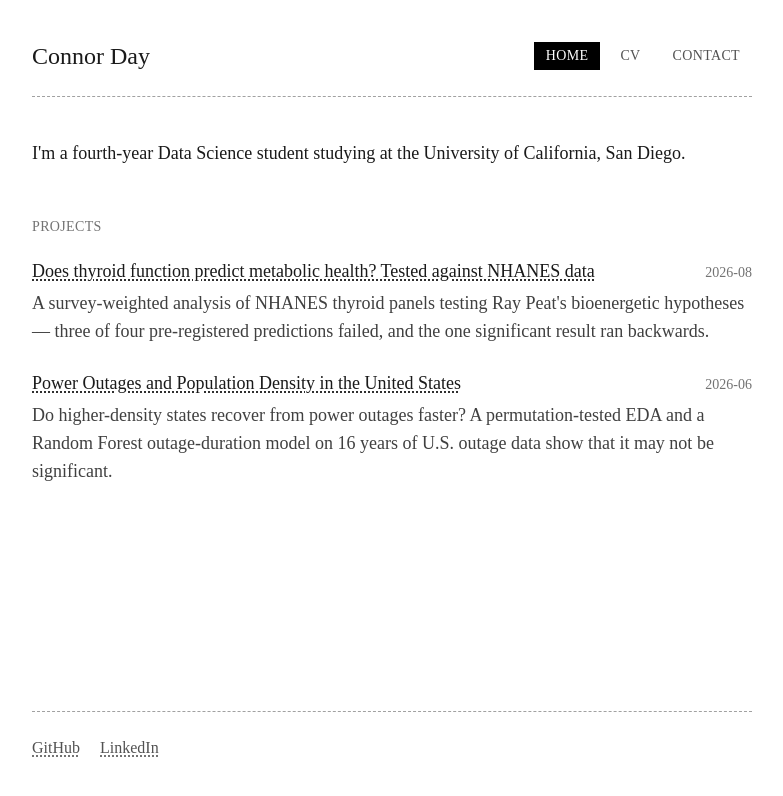
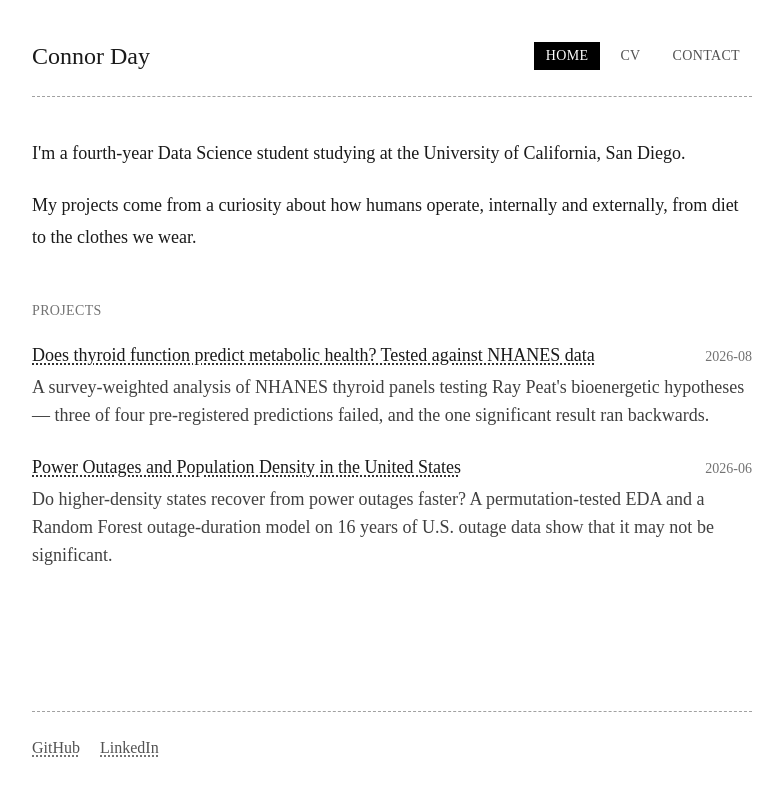
Before and after one commit to dayconnor/cd-web, a Next.js app: page / in a window 1280 px wide. Shown: the top 796 px of the page, without its empty margins (248-1031 px from the left). Built offline with nearby package versions, Linux system fonts and the light colour scheme.

Commit message:
Updated home page intro.

```diff
--- a/src/app/page.tsx
+++ b/src/app/page.tsx
@@ -9,6 +9,10 @@ export default async function Home() {
       <p className="mb-5 leading-8">
         I&apos;m a fourth-year Data Science student studying at the University
         of California, San Diego.
+      </p>
+      <p className="mb-5 leading-8">
+        My projects come from a curiosity about how humans operate, internally and externally,
+        from diet to the clothes we wear.
       </p>
 
       {projects.length > 0 && (
```
